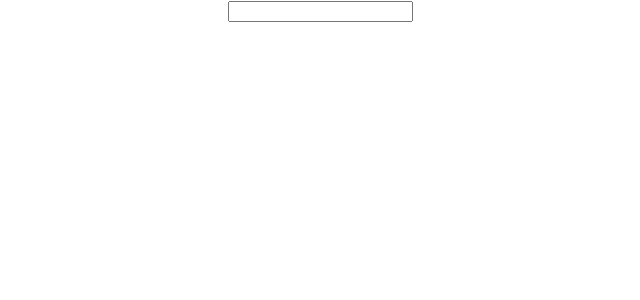
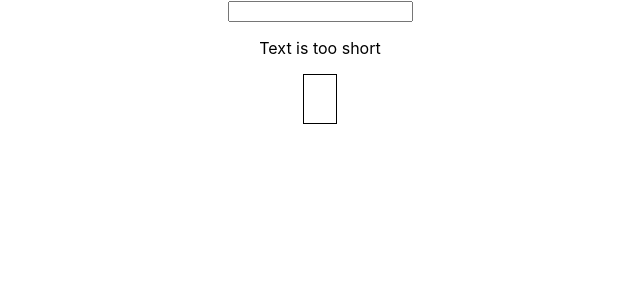
Before and after one commit to rwparrish/react-letterblocks, a React (Create React App) app: page / in a window 1280 px wide. Shown: the top 300 px of the page, without its empty margins (320-960 px from the left). Built offline with nearby package versions, Linux system fonts and the light colour scheme.

Commit message:
finish deleteHandler

```diff
--- a/src/App.js
+++ b/src/App.js
@@ -1,5 +1,7 @@
 import './App.css';
 import { Component } from 'react';
+import ValidationComponent from './ValidationComponent/ValidationComponent';
+import CharComponent from './CharComponent/CharComponent';
 
 class App extends Component {
 
@@ -11,20 +13,48 @@ class App extends Component {
   textLengthHandler = (event) => {
     let textLength = {
       ...this.state.textLength
-    }
+    };
 
-    textLength = event.target.value.length
+    let text = {
+      ...this.state.text
+    };
+
+    text = event.target.value;
+    textLength = event.target.value.length;
 
     this.setState({
-      textLength: textLength
+      textLength: textLength,
+      text: text
     })
   };
 
+  deleteHandler = (index) => {
+    const text = [...this.state.text.split("")]
+    text.splice(index, 1);
+    let newString = text.join("");
+
+    this.setState({
+      text: newString
+    })
+  }
+
   render() {
+
+    let textArray = this.state.text.split("");
+
+    let charBlock = textArray.map((char, i) => {
+      return <CharComponent
+        key={i}
+        char={char}
+        click={() => this.deleteHandler(i)}/>
+    });
+
     return (
       <div className="App">
-        <input type="text" onChange={this.textLengthHandler} />
+        <input type="text" onChange={(event) => this.textLengthHandler(event)} />
         <p>{this.state.textLength}</p>
+        <ValidationComponent length={this.state.textLength}/>
+        {charBlock}
       </div>
     );
   }
--- /dev/null
+++ b/src/CharComponent/CharComponent.js
@@ -0,0 +1,20 @@
+import React from 'react'
+
+const CharComponent = (props) => {
+
+    const style = {
+        display: 'inline-block',
+        padding: '16px',
+        textAlign: 'center',
+        margin: '16px',
+        border: '1px solid black'
+    };
+
+    return (
+        <div style={style} >
+            <p onClick={props.click}>{props.char}</p>
+        </div>
+    );
+};
+
+export default CharComponent;
--- a/src/ValidationComponent/ValidationComponent.js
+++ b/src/ValidationComponent/ValidationComponent.js
@@ -0,0 +1,20 @@
+import React from 'react'
+
+const ValidationComponent = (props) => {
+
+    let  message = ' ';
+
+    if(props.length < 5 && props.length !== 0 ) {
+        message = 'Text is too short'
+    } else if(props.length > 20) {
+        message = 'Text is too long'
+    }
+
+    return (
+        <div>
+            {message}
+        </div>
+    )
+};
+
+export default ValidationComponent
```
